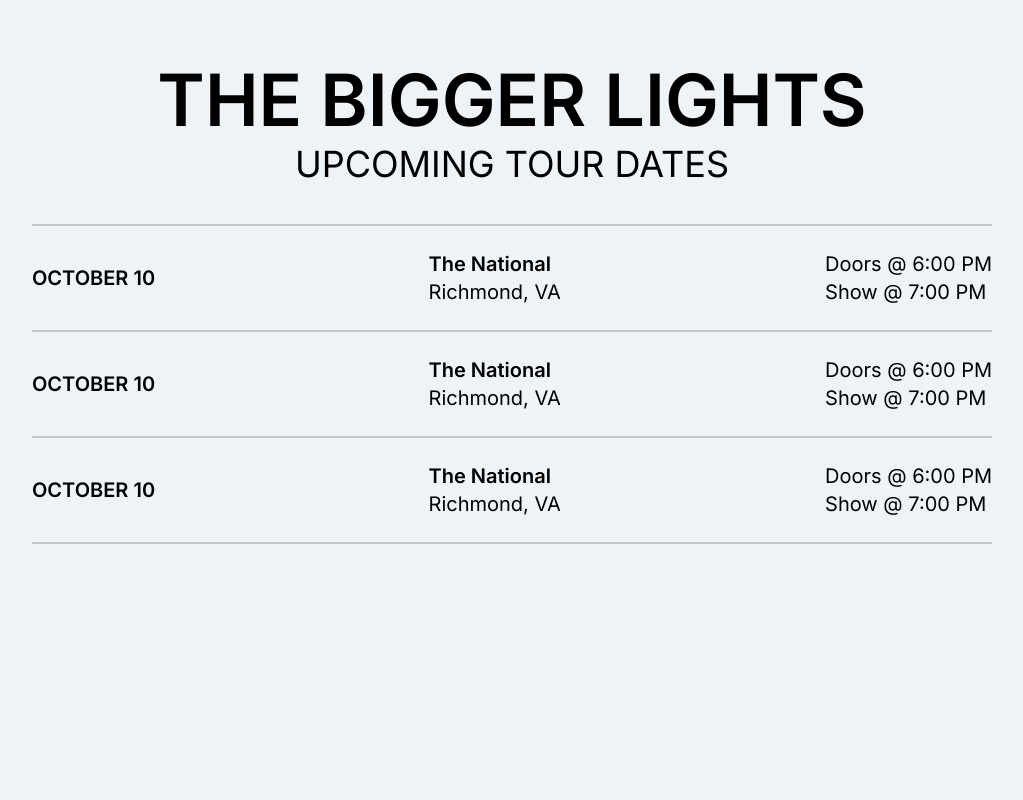
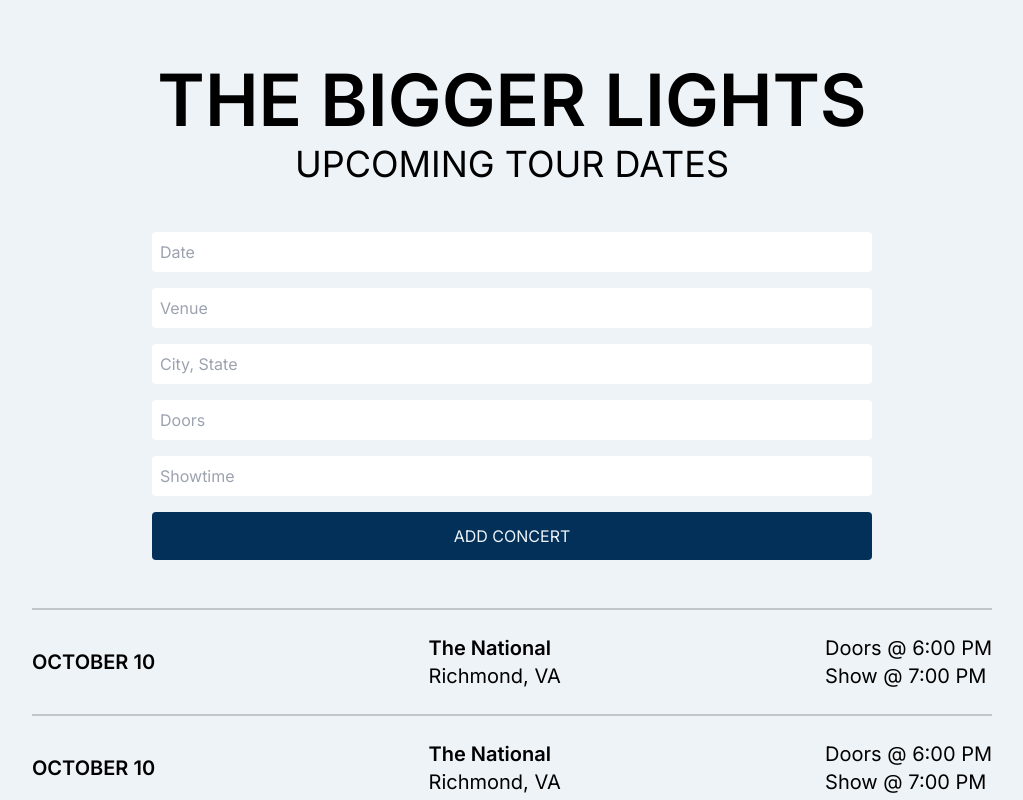
Before and after one commit to jxhnkndl/nextjs-mongoose, a Next.js app: page / in a window 1280 px wide. Shown: the top 800 px of the page, without its empty margins (128-1151 px from the left). Built offline with nearby package versions, Linux system fonts and the light colour scheme.

Commit message:
create simple form for adding new concerts

```diff
--- /dev/null
+++ b/app/components/Form.jsx
@@ -0,0 +1,92 @@
+'use client';
+import React, { useState } from 'react';
+
+export default function Form() {
+  const [formData, setFormData] = useState({
+    date: '',
+    venue: '',
+    city: '',
+    doors: '',
+    show: '',
+  });
+
+  const handleChange = (e) => {
+    const field = e.target.name;
+    const value = e.target.value;
+
+    setFormData({
+      ...formData,
+      [field]: value,
+    });
+  };
+
+  const handleSubmit = async (e) => {
+    e.preventDefault();
+
+    const { date, venue, city, doors, show } = formData;
+
+    if (!date || !venue || !city || !doors || !show) {
+      console.log('Missing fields');
+      return;
+    }
+
+    try {
+      const res = await fetch('/api/concerts', {
+        method: 'POST',
+        headers: {
+          'Content-type': 'application/json',
+        },
+        body: JSON.stringify({ date, venue, city, doors, show }),
+      });
+
+      const { msg } = await res.json();
+
+      console.log(msg);
+    } catch (error) {
+      console.error(error);
+    }
+  };
+
+  return (
+    <form onSubmit={handleSubmit}>
+      <input
+        onChange={handleChange}
+        value={formData.date}
+        type="text"
+        name="date"
+        placeholder="Date"
+      />
+      <input
+        onChange={handleChange}
+        value={formData.venue}
+        type="text"
+        name="venue"
+        placeholder="Venue"
+      />
+      <input
+        onChange={handleChange}
+        value={formData.city}
+        type="text"
+        name="city"
+        placeholder="City, State"
+      />
+      <input
+        onChange={handleChange}
+        value={formData.doors}
+        type="text"
+        name="doors"
+        placeholder="Doors"
+      />
+      <input
+        onChange={handleChange}
+        value={formData.show}
+        type="text"
+        name="show"
+        placeholder="Showtime"
+      />
+      <button className="btn" type="submit">
+        Add Concert
+      </button>
+    </form>
+  );
+}
--- a/app/globals.css
+++ b/app/globals.css
@@ -54,3 +54,21 @@
 .location p:first-of-type {
   @apply font-semibold;
 }
+
+/* FORM */
+
+form {
+  @apply md:w-3/4 mb-10 mx-auto;
+}
+
+input {
+  @apply w-full p-2 my-2;
+  @apply rounded;
+}
+
+.btn {
+  @apply w-full p-3 my-2;
+  @apply bg-navy text-light;
+  @apply rounded;
+  @apply uppercase;
+}
--- a/app/page.js
+++ b/app/page.js
@@ -1,5 +1,6 @@
 import Image from 'next/image';
 import Concert from './components/Concert';
+import Form from './components/Form';
 
 export default function Home() {
   return (
@@ -9,6 +10,7 @@
         <h2 className="subheading">Upcoming Tour Dates</h2>
       </header>
       <main>
+        <Form />
         <Concert />
         <Concert />
         <Concert />
```
